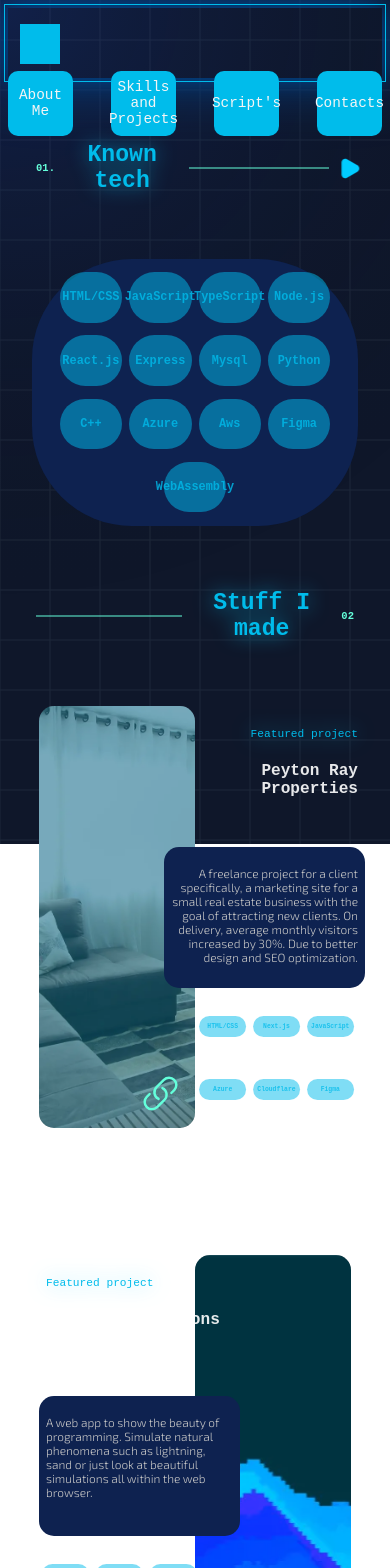
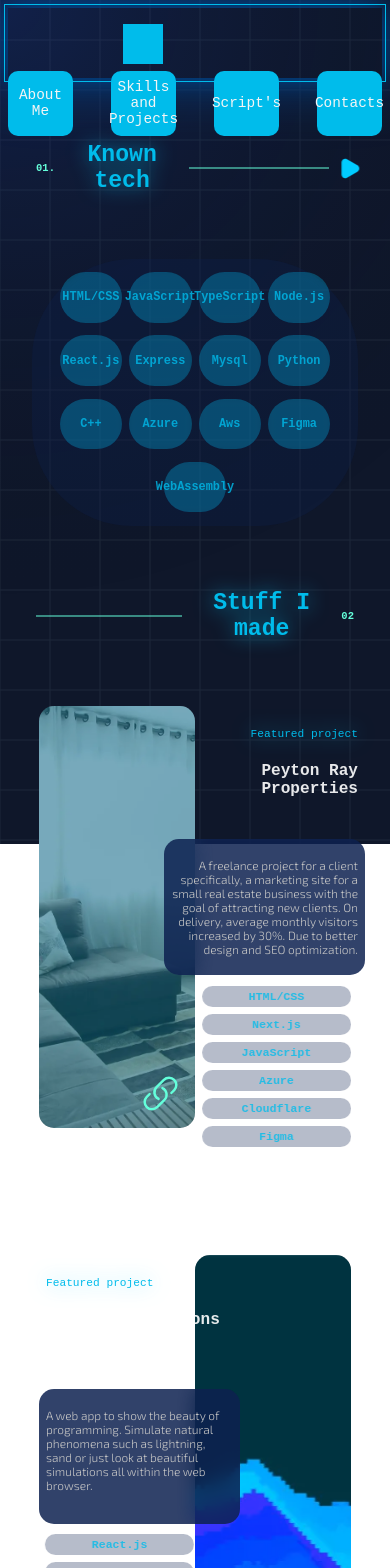
Before and after one commit to TheHeartstriker/Portfolio, a Next.js app in the folder Portfolio/: page /skills in a window 390 px wide. Shown: the top 1568 px of the page. Built offline with nearby package versions, Linux system fonts and the light colour scheme; a web font is replaced by a local one.

Commit message:
Glass
Exactly as it sounds I added glass mainly to the skill page since its not applicable elsewhere yet. Regardless it looks way better than before.

```diff
--- a/Portfolio/src/app/page.jsx
+++ b/Portfolio/src/app/page.jsx
@@ -1,5 +1,5 @@
 export const metadata = {
-  title: "My Portfolio",
+  title: "Circuit head",
   description:
     "Explore my portfolio as a web developer, freelancer, and software engineer. Discover my projects, skills, coding playgrounds, and creative experiments in web development and software engineering.",
 };
--- a/Portfolio/src/components/nav/nav.jsx
+++ b/Portfolio/src/components/nav/nav.jsx
@@ -1,6 +1,6 @@
 "use client";
 import { useRef, useEffect } from "react";
-import { useRouter } from "next/navigation";
+import { useRouter, usePathname } from "next/navigation";
 import NavCursor from "./navCursor.jsx";
 import "./navigate.css";
 
@@ -8,11 +8,11 @@ function Nav() {
   const containerRef = useRef(null);
   const router = useRouter();
   const location = useRef({});
+  const pathname = usePathname();
   const current = useRef("About");
   const height = 40; // 40 spans that are 1px apart and 1px high
 
-  //For the buttons
-
+  //Creates the spans for the buttons
   function BoxElements() {
     const container = containerRef.current;
     // Create 40 span elements, append them and give them a movement delay
@@ -56,12 +56,12 @@ function Nav() {
   function setValue(name) {
     current.current = name;
   }
-
+  //Gets location data and create elements
   useEffect(() => {
     locationFill();
     BoxElements();
   }, []);
-
+  // Handles calculations on window resize
   useEffect(() => {
     function handleResize() {
       locationFill();
@@ -72,6 +72,18 @@ function Nav() {
     handleResize();
     return () => window.removeEventListener("resize", handleResize);
   }, []);
+  useEffect(() => {
+    const basePath = "/" + pathname.split("/")[1];
+
+    let active = "About";
+    if (basePath === "/skills") active = "Skill";
+    else if (basePath === "/scriptorium") active = "Script";
+    else if (basePath === "/contact") active = "Contact";
+    current.current = active;
+    if (location.current[active]) {
+      spanMoveer(location.current[active].left);
+    }
+  }, [pathname]);
 
   return (
     <>
@@ -83,7 +95,6 @@ function Nav() {
           onClick={() => {
             setValue("About", true);
             router.push("/");
-            spanMoveer(location.current.About.left);
           }}
         >
           About Me
@@ -94,7 +105,6 @@ function Nav() {
           onClick={() => {
             setValue("Skill", true);
             router.push("/skills");
-            spanMoveer(location.current.Skill.left);
           }}
         >
           Skills and Projects
@@ -106,7 +116,6 @@ function Nav() {
           onClick={() => {
             setValue("Script", true);
             router.push("/scriptorium");
-            spanMoveer(location.current.Script.left);
           }}
         >
           Script&apos;s
@@ -117,7 +126,6 @@ function Nav() {
           onClick={() => {
             setValue("Contact", true);
             router.push("/contact");
-            spanMoveer(location.current.Contact.left);
           }}
         >
           Contacts
--- /dev/null
+++ b/Portfolio/src/components/skillPage/createFeatured.css
@@ -0,0 +1,191 @@
+/* --- Moved from skill.css --- */
+.blue-pill2 {
+  font-size: 1.1rem;
+  width: 25%;
+  height: 3rem;
+  border-radius: 100px;
+  margin: var(--space-1);
+  color: rgba(0, 188, 235, 0.8);
+  background-color: rgba(14, 34, 80, 0.3);
+  display: flex;
+  justify-content: center;
+  align-items: center;
+  transition: background-color ease-out 1s, color ease-out 1s;
+  backdrop-filter: blur(5px);
+  -webkit-backdrop-filter: blur(5px);
+}
+
+#end-featured {
+  margin-bottom: 0;
+}
+
+.blue-pill2.hovered {
+  background-color: rgba(0, 188, 235, 0.5);
+  color: var(--Teal);
+}
+
+.transparent-fill:hover {
+  background-color: transparent;
+}
+
+.app-text {
+  position: absolute;
+  width: 60%;
+  left: 40%;
+  height: 100%;
+  text-align: right;
+  color: white;
+  display: flex;
+  flex-direction: column;
+  justify-content: center;
+}
+
+.app-header {
+  width: 100%;
+  height: 33%;
+  padding: var(--space-2);
+  background-color: transparent;
+}
+
+.app-header h4 {
+  display: inline-block;
+  font-size: 1.6rem;
+  font-weight: 400;
+  color: var(--neon-dull);
+  filter: drop-shadow(0 0 10px var(--main-glow));
+}
+
+.app-header h5 {
+  font-size: 2.3rem;
+  margin: 0;
+  margin-top: var(--space-2);
+  margin-bottom: var(--space-1);
+  font-weight: 600;
+  color: rgba(255, 255, 255, 0.9);
+}
+
+.app-para {
+  width: 100%;
+  height: 33%;
+  padding: var(--space-2);
+  border-radius: 15px;
+  font-size: 1.5rem;
+  color: var(--white-off);
+  font-family: "Exo 2", sans-serif;
+  font-weight: 350;
+  background-color: rgba(14, 34, 80, 0.85);
+  backdrop-filter: blur(10px);
+  -webkit-backdrop-filter: blur(10px);
+  transition: color ease-in-out 0.5s;
+}
+
+.app-para:hover {
+  color: rgba(255, 255, 255, 0.9);
+}
+
+.app-skills {
+  position: relative;
+  display: flex;
+  justify-content: center;
+  align-items: center;
+  flex-wrap: wrap;
+  width: 100%;
+  height: 33%;
+  padding: var(--space-2);
+  transform: translateX(6%);
+}
+
+.app-f.mirror {
+  flex-direction: row-reverse;
+}
+
+.app-text.mirror {
+  left: 0%;
+  text-align: left;
+}
+
+.app-skills.mirror {
+  transform: translateX(-10%);
+}
+
+.logo-container {
+  position: relative;
+  width: 6rem;
+  height: 6rem;
+  margin-left: 15px;
+  margin: 10px;
+  padding: var(--space-1);
+  border-radius: 50%;
+  z-index: 1;
+}
+
+.img-back-logo1 {
+  background-image: url("/link.svg");
+  background-size: 80%;
+  background-repeat: no-repeat;
+  background-position: center;
+  cursor: pointer;
+}
+
+.img-back-logo2 {
+  background-image: url("/Github.svg");
+  background-size: contain;
+  background-repeat: no-repeat;
+  background-position: center;
+  cursor: pointer;
+}
+/* Main app container */
+.app-f {
+  display: flex;
+  align-items: center;
+  text-align: center;
+  position: relative;
+  width: 80vw;
+  height: 50vh;
+  margin-bottom: 15vh;
+}
+/* The image takes half of AppF */
+.app-image {
+  position: relative;
+  display: flex;
+  align-items: flex-end;
+  flex-direction: row-reverse;
+  width: 50%;
+  height: 100%;
+  border-radius: 15px;
+}
+
+.app-image img {
+  position: absolute;
+  width: 100%;
+  height: 100%;
+  border-radius: 15px;
+  object-fit: cover;
+  transition: transform ease-in-out 0.5s;
+}
+
+/* Oppacity overlay for image */
+.transparent-fill {
+  position: absolute;
+  width: 100%;
+  height: 100%;
+  background-color: rgba(0, 204, 255, 0.25);
+  transition: background-color ease-in-out 0.8s;
+  border-radius: 15px;
+}
+
+@media (max-width: 1000px) {
+  .app-header h1 {
+    font-size: 2.5rem;
+  }
+  .app-header h3 {
+    font-size: 3rem;
+  }
+  .app-para {
+    font-size: 1.7rem;
+  }
+  .blue-pill2 {
+    width: 80%;
+    font-size: 2rem;
+  }
+}
--- a/Portfolio/src/components/skillPage/createFeatured.jsx
+++ b/Portfolio/src/components/skillPage/createFeatured.jsx
@@ -1,5 +1,6 @@
 import PropTypes from "prop-types";
 import Image from "next/image";
+import "./createFeatured.css";
 
 function handleLink(Link) {
   window.open(Link, "_blank", "noopener,noreferrer");
@@ -60,7 +61,9 @@ function CreateFeatured({
           <div className={`app-skills ${Mirror ? "mirror" : ""}`}>
             {Skills.map((tech, index) => (
               <div className="blue-pill2" key={index}>
-                <h5>{tech}</h5>
+                <div className="glass">
+                  <h5>{tech}</h5>
+                </div>
               </div>
             ))}
           </div>
--- a/Portfolio/src/views/skills/gallery/gallery.css
+++ b/Portfolio/src/views/skills/gallery/gallery.css
@@ -24,7 +24,9 @@
   display: flex;
   flex-direction: column;
   align-items: center;
-  background-color: var(--Low-blue);
+  background-color: rgba(14, 34, 80, 0.3);
+  backdrop-filter: blur(10px);
+  -webkit-backdrop-filter: blur(10px);
   width: 65%;
   height: auto;
   font-size: 1.5rem;
--- a/Portfolio/src/views/skills/main/skill.css
+++ b/Portfolio/src/views/skills/main/skill.css
@@ -41,12 +41,25 @@
   height: 25vh;
   padding: var(--space-2);
   border-radius: 100px;
-  background-color: var(--Low-blue);
-  animation: forwards fadeUpEnter75-0 1.5s ease-in-out;
+  animation: forwards fadeUpEnter75-0 1s ease-in-out;
 }
 
-/* Used across the skill.jsx to hold tech info */
-/* Used in tech stacks container */
+/* Pseudo-element for blur effect on the parent */
+.tech-stacks::before {
+  content: "";
+  position: absolute;
+  top: 0;
+  left: 0;
+  right: 0;
+  bottom: 0;
+  z-index: 0;
+  background: inherit;
+  backdrop-filter: blur(5px);
+  -webkit-backdrop-filter: blur(5px);
+  border-radius: inherit;
+  background-color: rgba(14, 34, 80, 0.3);
+}
+
 .blue-pill {
   font-size: 1.3rem;
   width: 13%;
@@ -54,30 +67,19 @@
   border-radius: 100px;
   margin: var(--space-1);
   color: rgba(0, 188, 235, 0.8);
-  background-color: rgba(0, 188, 235, 0.5);
+  background-color: rgba(0, 188, 235, 0.3);
   display: flex;
   justify-content: center;
   align-items: center;
   transition: background-color ease-in-out 0.5s, color ease-in-out 0.5s;
-}
-/* Smaller version used in featured apps */
-.blue-pill2 {
-  font-size: 1.1rem;
-  width: 25%;
-  height: 3rem;
-  border-radius: 100px;
-  margin: var(--space-1);
-  color: rgba(0, 188, 235, 0.8);
-  background-color: rgba(0, 188, 235, 0.5);
-  display: flex;
-  justify-content: center;
-  align-items: center;
-  transition: background-color ease-out 1s, color ease-out 1s;
+  backdrop-filter: blur(5px);
+  -webkit-backdrop-filter: blur(5px);
+  position: relative;
+  z-index: 1;
 }
 
-.blue-pill.hovered,
-.blue-pill2.hovered {
-  background-color: rgba(0, 188, 235, 0.8);
+.blue-pill.hovered {
+  background-color: rgba(0, 188, 235, 0.5);
   color: var(--Teal);
 }
 
@@ -89,135 +91,7 @@
   align-items: center;
   width: 100%;
   height: 100%;
-  animation: forwards fadeUpEnter75-0 3s ease-in-out;
-}
-/* Main app container */
-.app-f {
-  display: flex;
-  align-items: center;
-  text-align: center;
-  position: relative;
-  width: 80vw;
-  height: 50vh;
-  margin-bottom: 15vh;
-}
-/* The image takes half of AppF */
-.app-image {
-  position: relative;
-  display: flex;
-  align-items: flex-end;
-  flex-direction: row-reverse;
-  width: 50%;
-  height: 100%;
-  border-radius: 15px;
-}
-
-.app-image img {
-  position: absolute;
-  width: 100%;
-  height: 100%;
-  border-radius: 15px;
-  object-fit: cover;
-  transition: transform ease-in-out 0.5s;
-}
-
-/* Oppacity overlay for image */
-.transparent-fill {
-  position: absolute;
-  width: 100%;
-  height: 100%;
-  background-color: rgba(0, 204, 255, 0.25);
-  transition: background-color ease-in-out 0.8s;
-  border-radius: 15px;
-}
-
-.transparent-fill:hover {
-  background-color: transparent;
-}
-
-/* Takes up 60% of the main container overlaping over app image a small bit */
-.app-text {
-  position: absolute;
-  width: 60%;
-  left: 40%;
-  height: 100%;
-  text-align: right;
-  color: white;
-  display: flex;
-  flex-direction: column;
-  justify-content: center;
-}
-/* Header text*/
-.app-header {
-  width: 100%;
-  height: 33%;
-  padding: var(--space-2);
-  background-color: transparent;
-}
-
-.app-header h4 {
-  display: inline-block;
-  font-size: 1.6rem;
-  font-weight: 400;
-  color: var(--neon-dull);
-  filter: drop-shadow(0 0 10px var(--main-glow));
-}
-/* Secondary header */
-.app-header h5 {
-  font-size: 2.3rem;
-  margin: 0;
-  margin-top: var(--space-2);
-  margin-bottom: var(--space-1);
-
-  font-weight: 600;
-  color: rgba(255, 255, 255, 0.9);
-}
-/* The paragraph showing some info about the app */
-.app-para {
-  width: 100%;
-  height: 33%;
-  padding: var(--space-2);
-  border-radius: 15px;
-  font-size: 1.5rem;
-  color: var(--white-off);
-  font-family: "Exo 2", sans-serif;
-  font-weight: 350;
-  background-color: var(--Low-blue);
-  transition: color ease-in-out 0.5s;
-}
-
-.app-para:hover {
-  color: rgba(255, 255, 255, 0.9);
-}
-
-/* The skill container holds used tech */
-.app-skills {
-  position: relative;
-  display: flex;
-  justify-content: center;
-  align-items: center;
-  flex-wrap: wrap;
-  width: 100%;
-  height: 33%;
-  padding: var(--space-2);
-  transform: translateX(6%);
-}
-/* Mirror info */
-.app-f.mirror {
-  flex-direction: row-reverse;
-}
-
-#end-featured {
-  margin-bottom: 0;
-}
-
-.app-text.mirror {
-  left: 0%;
-  text-align: left;
-}
-
-.app-skills.mirror {
-  transform: translateX(-10%);
+  animation: forwards fadeUpEnter75-0 2s ease-in-out;
 }
 
 .no-featured-apps {
@@ -254,10 +128,12 @@
   aspect-ratio: 1/1;
   border: 2px solid rgb(100, 255, 218);
   padding: var(--space-2);
-  border-radius: 15px;
-  background-color: var(--Low-blue);
+  border-radius: 50px;
+  background-color: rgba(14, 34, 80, 0.3);
   overflow: hidden;
   cursor: pointer;
+  backdrop-filter: blur(5px);
+  -webkit-backdrop-filter: blur(5px);
   transition: background ease-in-out 0.6s, filter ease-in-out 0.6s;
 }
 
@@ -267,14 +143,14 @@
   margin: var(--space-1);
 }
 
-.folder::before {
+/* .folder::before {
   content: "";
   position: absolute;
   top: 0;
   left: 0;
   width: 100%;
   height: 100%;
-  border-radius: 15px;
+  border-radius: 50px;
   background: radial-gradient(
     circle,
     rgba(100, 255, 218, 0) 50%,
@@ -283,7 +159,7 @@
   z-index: 0;
   opacity: 0;
   transition: opacity 0.6s ease-in-out;
-}
+} */
 
 .folder:hover::before {
   opacity: 1; /* Fully visible on hover */
@@ -316,8 +192,9 @@
   height: 100%;
   border-radius: 50px;
   color: var(--Teal);
-  margin: 5vw;
-  animation: forwards fadeUpEnter75-0 1.5s ease-in-out;
+  margin: 4vw;
+  margin-top: 5vw;
+  animation: forwards fadeUpEnter75-0 1s ease-in-out;
 }
 
 .gallery-link {
@@ -369,33 +246,6 @@
   opacity: 0.5;
 }
 
-.logo-container {
-  position: relative;
-  width: 6rem;
-  height: 6rem;
-  margin-left: 15px;
-  margin: 10px;
-  padding: var(--space-1);
-  border-radius: 50%;
-  z-index: 1;
-}
-
-.img-back-logo1 {
-  background-image: url("/link.svg");
-  background-size: 80%;
-  background-repeat: no-repeat;
-  background-position: center;
-  cursor: pointer;
-}
-
-.img-back-logo2 {
-  background-image: url("/Github.svg");
-  background-size: contain;
-  background-repeat: no-repeat;
-  background-position: center;
-  cursor: pointer;
-}
-
 @media (max-width: 1000px) {
   .tech-stacks {
     height: 30vh;
@@ -409,18 +259,8 @@
   .separator {
     margin: 12vw;
   }
-  .blue-pill-2 {
+  .blue-pill2 {
     width: 80%;
-  }
-  .app-header h1 {
-    font-size: 2.5rem;
-  }
-
-  .app-header h3 {
-    font-size: 3rem;
-  }
-  .app-para {
-    font-size: 1.7rem;
   }
 
   .gallery-link {
```
Also changed, not shown: Portfolio/src/views/about/about.css (+4 -15 lines).
